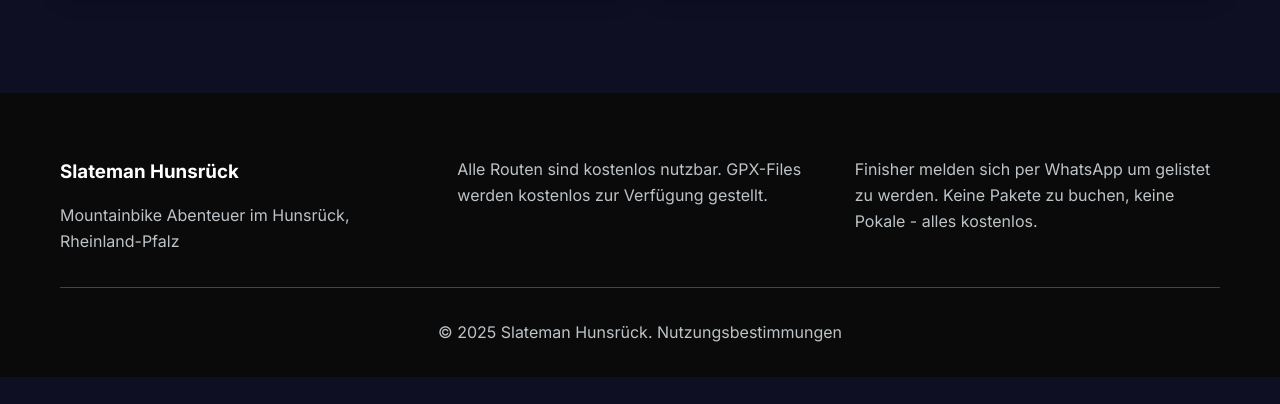
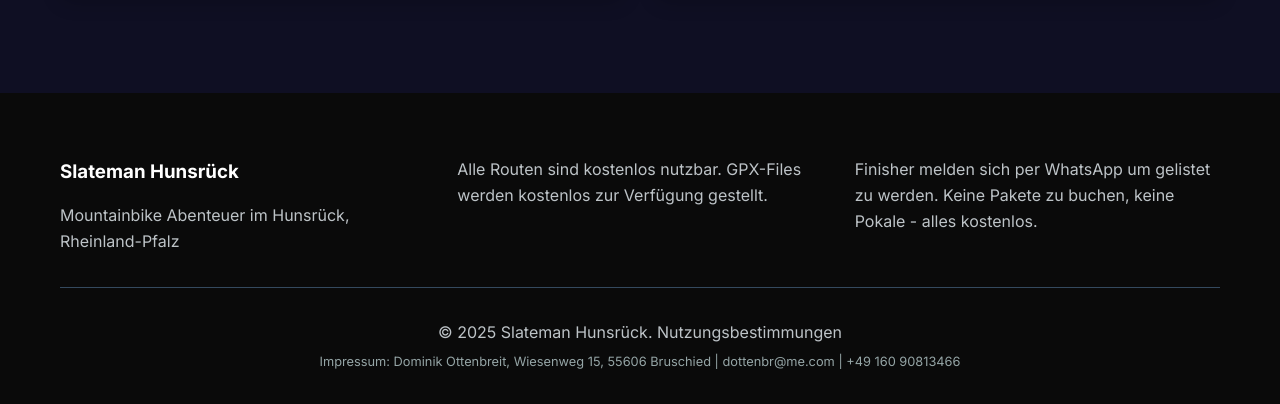
Before and after one commit to dottenbr/slateman.de, a plain HTML site: page index.html in a window 1280 px wide. Shown: the part 4976-5380 px from the top of the page. Before the commit the page ends 5353 px from the top, so only its background shows below. Drawn offline with Linux system fonts and the light colour scheme.

Commit message:
feat: impressum

```diff
--- a/index.html
+++ b/index.html
@@ -312,6 +312,7 @@
             </div>
             <div class="footer-bottom">
                 <p>&copy; 2025 Slateman Hunsrück. <a href="nutzungsbestimmungen.html" style="color: #bdc3c7; text-decoration: none;">Nutzungsbestimmungen</a></p>
+                <p style="font-size: 0.8em; color: #95a5a6; margin-top: 0.5em;">Impressum: Dominik Ottenbreit, Wiesenweg 15, 55606 Bruschied | dottenbr@me.com | +49 160 90813466</p>
             </div>
         </div>
     </footer>
```
